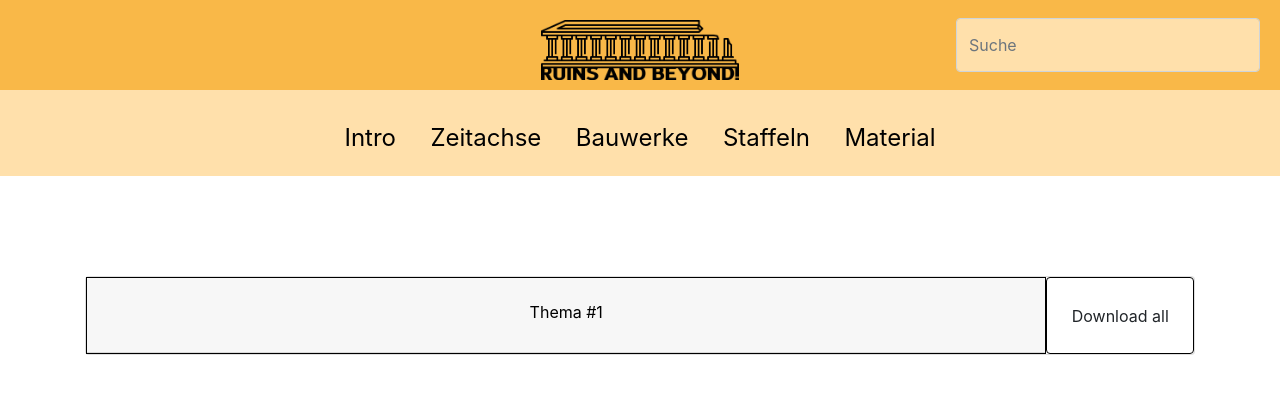
After one commit to ReisReisReis1/bp55, a Django app: template material/templates/material.html in a window 1280 px wide. The commit adds this page. Shown: the top 394 px of the page. Run offline with Django 3.2, Linux system fonts and the light colour scheme; the template is opened without the code that fills it, so the values that code supplies are empty; parts of the project's set-up code (start-up, migrations or seed data) failed here and were passed over; some libraries are stand-ins or nearby versions.

Commit message:
add Material Page

```diff
--- a/bp55_ruins_and_beyond/settings.py
+++ b/bp55_ruins_and_beyond/settings.py
@@ -47,6 +47,7 @@ INSTALLED_APPS = [
     'start',
     'bootstrap4',
     'search',
+    'material'
 ]
 
 MIDDLEWARE = [
--- a/bp55_ruins_and_beyond/urls.py
+++ b/bp55_ruins_and_beyond/urls.py
@@ -28,6 +28,7 @@ urlpatterns = [
     path('details_page/', include('details_page.urls')),
     path('timeline/', include('timeline.urls')),
     path('search/', include('search.urls')),
+    path('material/', include('material.urls'))
 ]
 
 urlpatterns += static(settings.STATIC_URL, document_root=settings.STATIC_ROOT)
--- /dev/null
+++ b/material/static/material.css
@@ -0,0 +1,29 @@
+/*============================================================================
+    CSS File for styling on the material page
+=============================================================================*/
+
+.textcenter{
+    margin-left: 15px ;
+    margin-top: 10px;
+}
+
+.borderline{
+  border-style: solid;
+  border-width: thin;
+  border-color: black;
+}
+
+.materialpdf{
+    background-color: #c3c5c0;
+}
+
+.fontcolor{
+    color: black;
+    text-align: center;
+    margin-top: 10px;
+}
+
+.selectionbox{
+    border-color: black;
+    background-color: white;
+}
--- /dev/null
+++ b/material/templates/material.html
@@ -0,0 +1,46 @@
+{% load static %}
+{% load bootstrap4 %}
+
+<!DOCTYPE html>
+<html>
+<head>
+    <link rel="stylesheet" type="text/css" href="{% static 'material.css' %}">
+</head>
+<body>
+    {% include './header.html' %}
+
+<div class="container container-page">
+
+    <div class="card">
+        <!-- Download Button Rechts anzeigen lassen -->
+       <div class="d-flex w-100 justify-content-between">
+      <a class="collapsed card-link" data-toggle="collapse" href="#collapseOne" style="width: 100%">
+          <div class="selectionbox">
+          <div class="borderline">
+          <div class="card-header">
+        <p class="fontcolor"> Thema #1 </p>
+      </div>
+          </div>
+              </div>
+      </a>
+           <button class="btn" id="btn-color"; style=" width: 15%; border-color: black" >Download all</button>
+              </div>
+
+
+    <div id="collapseOne" class="collapse">
+        <div class="materialpdf">
+            <div class="borderline">
+      <div class="card-body">
+
+        Lorem ipsum dolor sit amet, consetetur sadipscing elitr, sed diam nonumy eirmod tempor invidunt ut labore et
+        dolore magna aliquyam erat, sed diam voluptua. At vero eos et accusam et justo duo dolores et ea rebum.
+        Stet clita kasd gubergren, no sea takimata sanctus est Lorem ipsum dolor sit amet.
+          </div>
+      </div>
+    </div>
+  </div>
+        </div>
+
+</div>
+</body>
+</html>
--- a/templates/header.html
+++ b/templates/header.html
@@ -55,6 +55,7 @@
                     <a href="{% url "timeline:timeline" %}" class="menu_item" id="color-txt-primary">Zeitachse</a>
                     <a href="{% url "filter_page:filter" %}" class="menu_item" id="color-txt-primary">Bauwerke</a>
                     <a href="{% url "video_content:videos" %}" class="menu_item" id="color-txt-primary">Staffeln</a>
+                     <a href="{% url "material:material" %}" class="menu-item" id="color-txt-primary">Material</a>
                 </div>
             </div>
         </div>
```
Also changed, not shown: details_page/migrations/__init__.py (deleted), filter_page/migrations/__init__.py (deleted).
